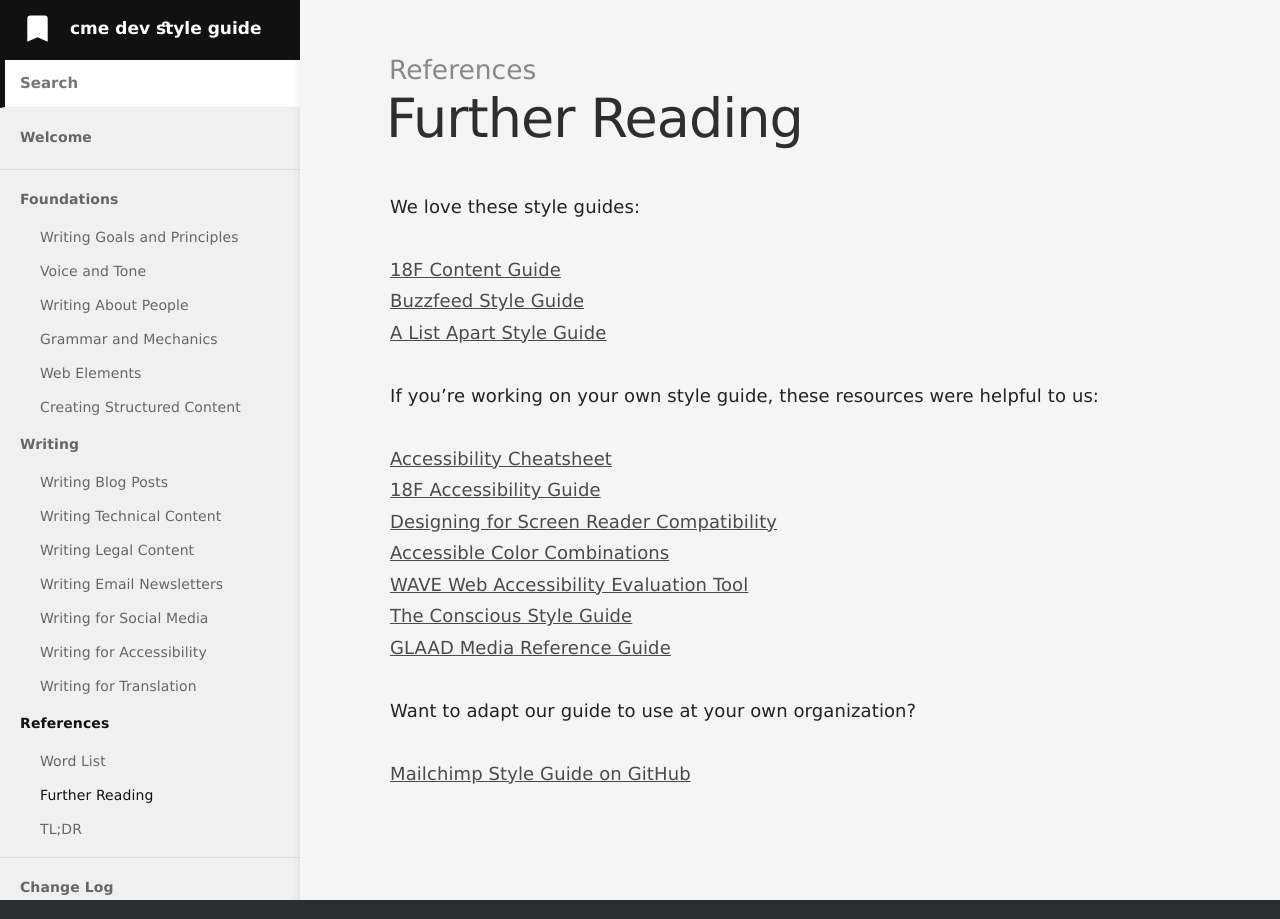
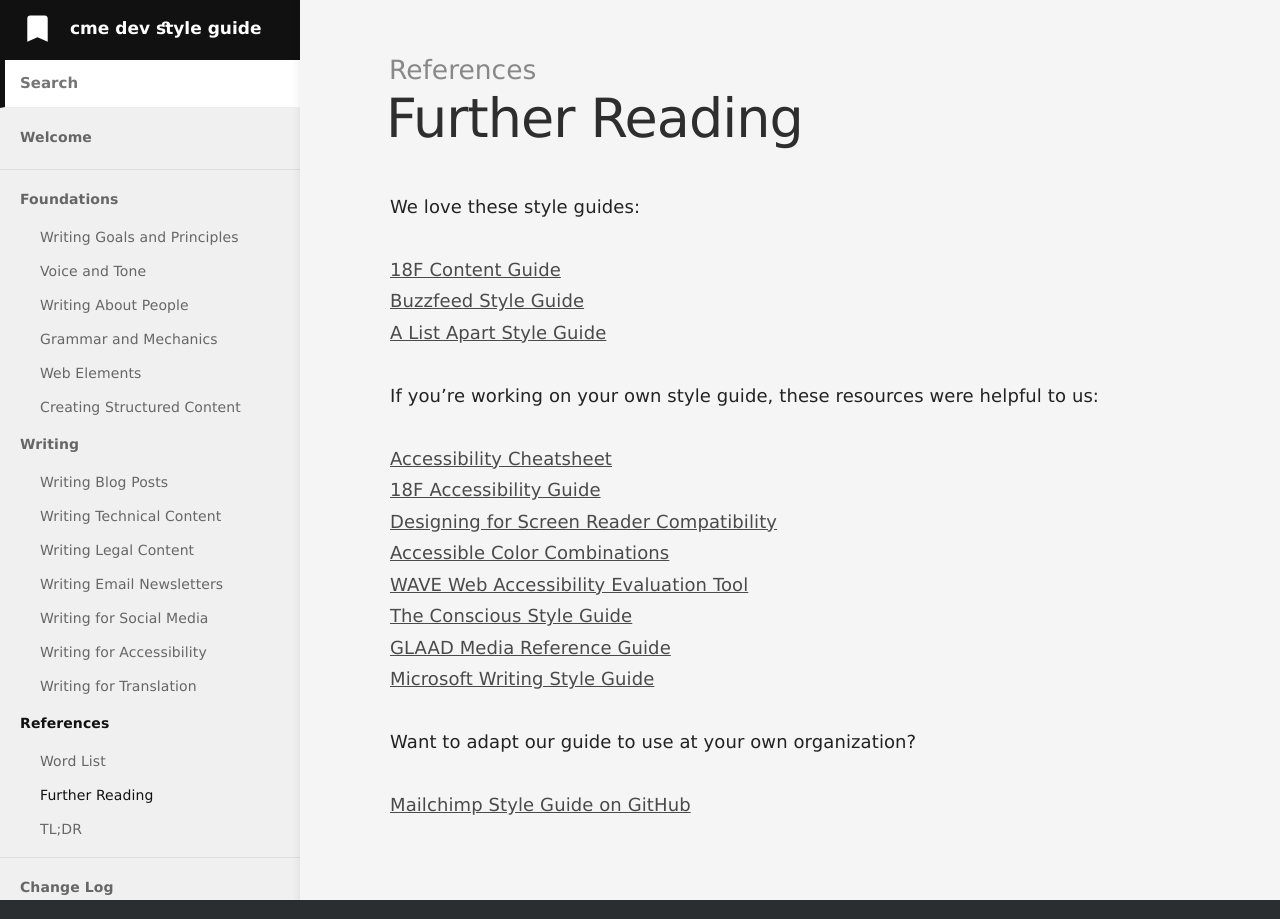
Before and after one commit to marklchaves/cme-dev-style-guide, a Jekyll site: the page built from _docs/references/17-further-reading.html.md, in a window 1280 px wide. Built offline with Jekyll 4.4.1, drawn with Linux system fonts in a browser that asks for light colours.

Commit message:
Updated '_docs/references/17-further-reading.html.md' via CloudCannon

```diff
--- a/_docs/references/17-further-reading.html.md
+++ b/_docs/references/17-further-reading.html.md
@@ -19,6 +19,7 @@ If you’re working on your own style guide, these resources were helpful to us:
 [WAVE Web Accessibility Evaluation Tool](http://wave.webaim.org/)
 [The Conscious Style Guide](http://consciousstyleguide.com/)
 [GLAAD Media Reference Guide](http://www.glaad.org/reference)
+[Microsoft Writing Style Guide](https://docs.microsoft.com/en-us/style-guide/welcome/)
 
 Want to adapt our guide to use at your own organization?
 
```
